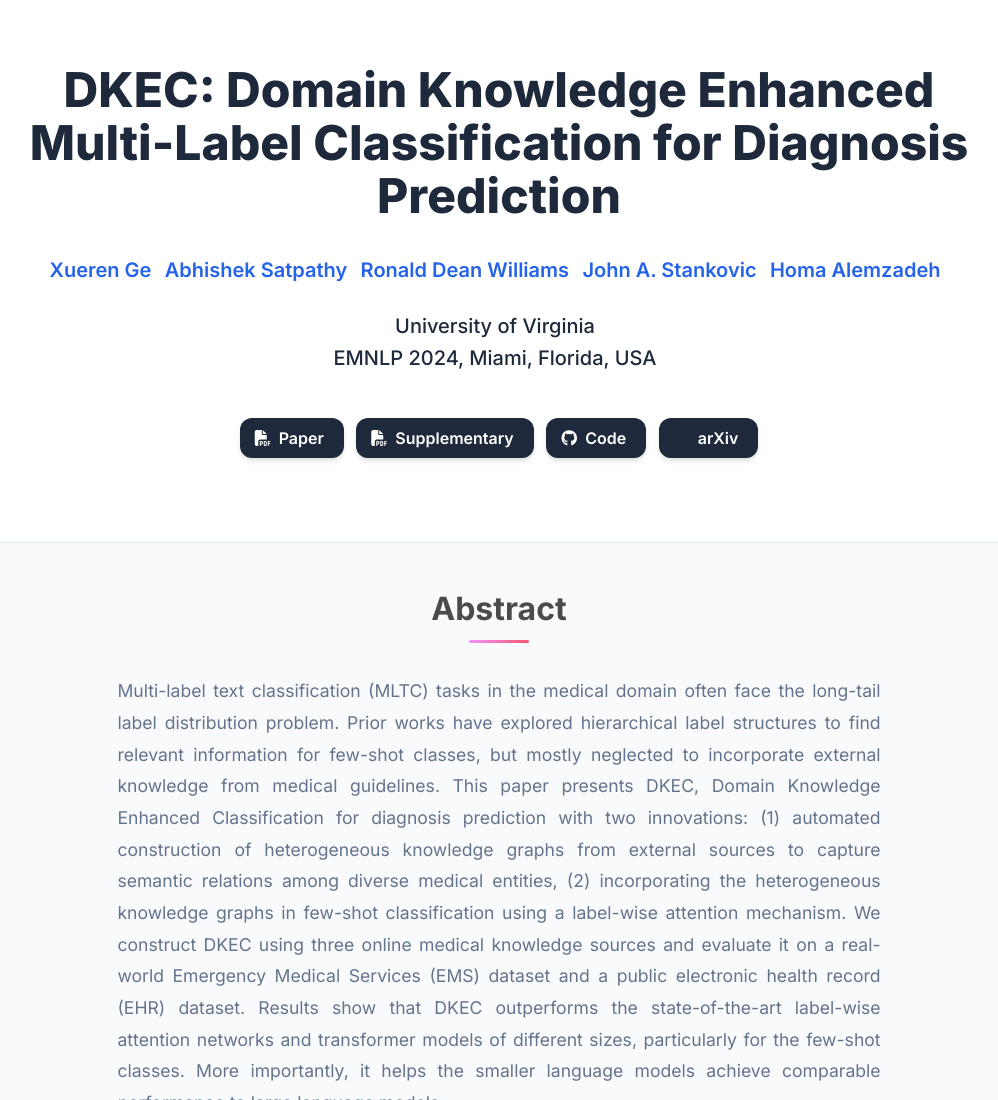
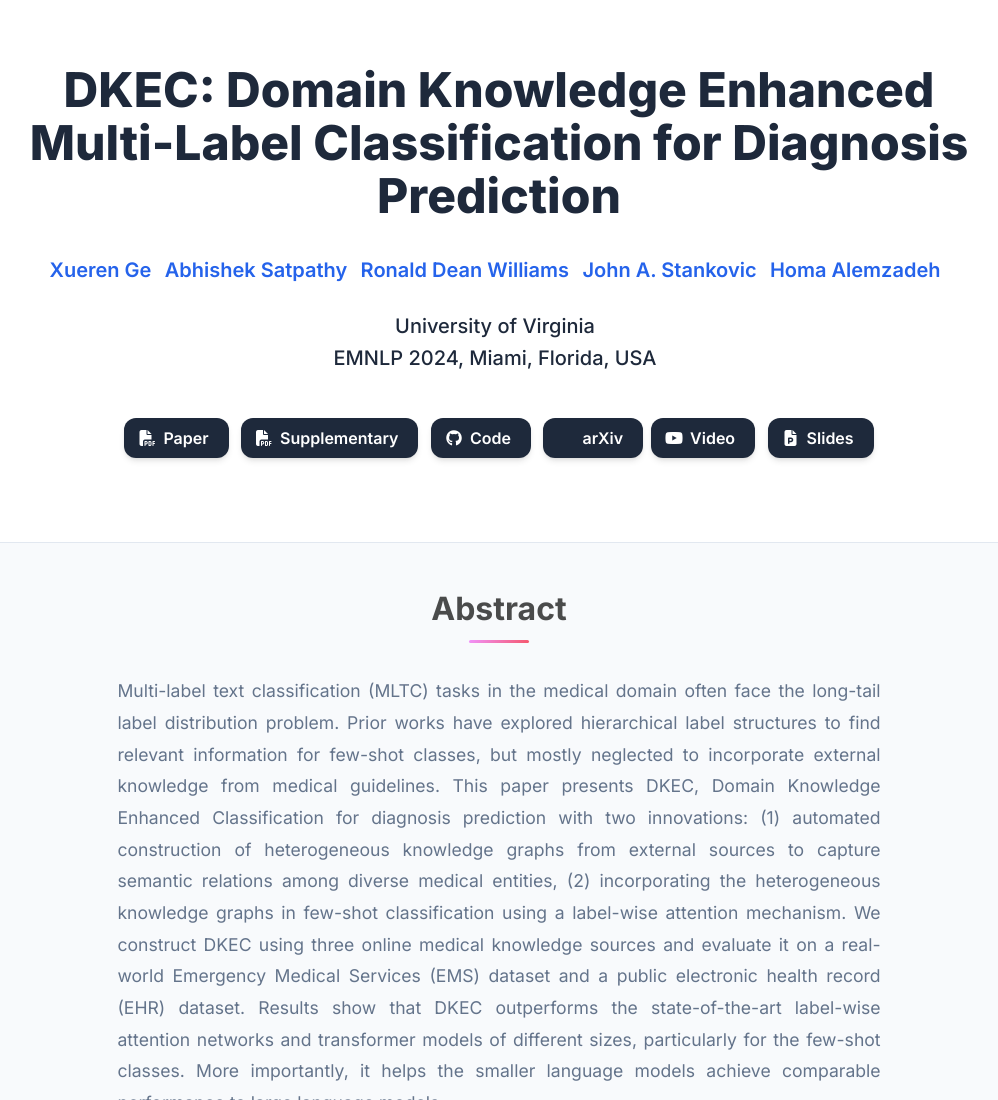
Before and after one commit to xueren-ge/DKEC, a plain HTML site: page docs/index.html in a window 1280 px wide. Shown: the top 1100 px of the page, without its empty margins (141-1139 px from the left). Drawn offline with nearby package versions, Linux system fonts and the light colour scheme; some icons are missing.

Commit message:
add video and slides

```diff
--- a/docs/index.html
+++ b/docs/index.html
@@ -258,6 +258,27 @@
                     <i class="ai ai-arxiv"></i>
                   </span>
                   <span>arXiv</span>
+
+
+                  <!-- Video -->
+                  <span class="link-block">
+                    <a href="https://youtu.be/RoHqqsxENOw" target="_blank"
+                      class="external-link button is-normal is-rounded is-dark">
+                      <span class="icon"><i class="fab fa-youtube"></i></span>
+                      <span>Video</span>
+                    </a>
+                  </span>
+
+                  <!-- Slides -->
+                  <span class="link-block">
+                    <a href="static/pdfs/DKEC_slides.pdf" target="_blank"
+                      class="external-link button is-normal is-rounded is-dark">
+                      <span class="icon"><i class="fas fa-file-powerpoint"></i></span>
+                      <span>Slides</span>
+                    </a>
+                  </span>
+
+
                 </a>
               </span>
             </div>
```
Also changed, not shown: 1 other file.
